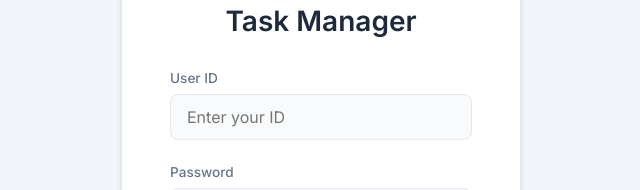
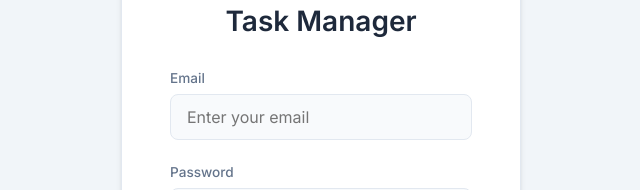
Before and after one commit to ankitbareth-dev/todo-app, a React app: page /login in a window 1280 px wide. Shown: the part 261-451 px from the top of the page, without its empty margins (319-959 px from the left). Built offline with nearby package versions, Linux system fonts and the light colour scheme; the HTML template or start-up script is replaced by a standard one.

Commit message:
add protected routes

```diff
--- a/src/components/LoginPage.jsx
+++ b/src/components/LoginPage.jsx
@@ -15,8 +15,13 @@ export default function LoginPage() {
         </div>
 
         <div className="login-input-group">
-          <label htmlFor="userId">User ID</label>
-          <input id="userId" type="text" placeholder="Enter your ID" required />
+          <label htmlFor="userId">Email</label>
+          <input
+            id="userId"
+            type="text"
+            placeholder="Enter your email"
+            required
+          />
         </div>
 
         <div className="login-input-group">
--- /dev/null
+++ b/src/routes/ProtectedRoute.jsx
@@ -0,0 +1,11 @@
+import { Navigate } from "react-router-dom";
+
+export default function ProtectedRoute({ children }) {
+  const currentUser = localStorage.getItem("currentUser");
+
+  if (!currentUser) {
+    return <Navigate to="/login" replace />;
+  }
+
+  return children;
+}
--- a/src/routes/router.jsx
+++ b/src/routes/router.jsx
@@ -2,11 +2,16 @@ import { createBrowserRouter } from "react-router-dom";
 
 import App from "../App";
 import LoginPage from "../components/LoginPage";
+import ProtectedRoute from "./ProtectedRoute";
 
 export const router = createBrowserRouter([
   {
     path: "/",
-    element: <App />,
+    element: (
+      <ProtectedRoute>
+        <App />
+      </ProtectedRoute>
+    ),
   },
   {
     path: "/login",
```
